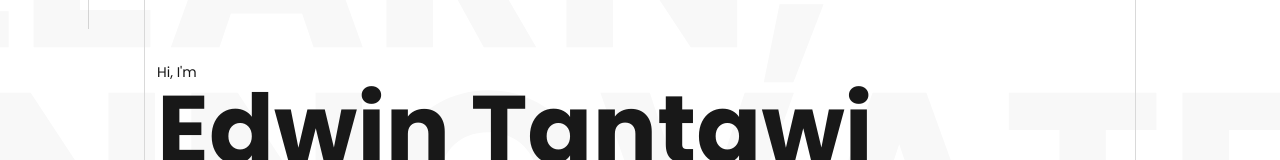
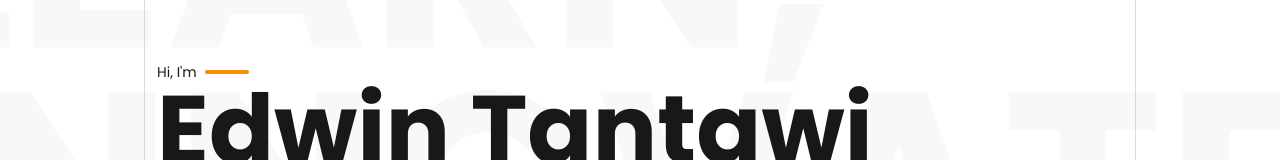
Before and after one commit to edwintantawi/portfolio-website, a Next.js app: page / in a window 1280 px wide. Shown: the part 211-371 px from the top of the page. Built offline with nearby package versions, Linux system fonts and the light colour scheme.

Commit message:
fix ornament and split AppDecoration

```diff
--- a/components/AppHero.jsx
+++ b/components/AppHero.jsx
@@ -1,17 +1,15 @@
 import DATA from '../data/user.json';
 import AppContainer from '../components/AppContainer';
-import AppDecoration from './AppDecoration';
 import AppButton from './AppButton';
 
 const AppHero = () => {
   return (
     <header className="bg-hero-pattern bg-center bg-cover">
-      <AppDecoration />
       <AppContainer>
         <div className="h-screen flex flex-col justify-center pt-16 items-center text-center lg:items-start lg:text-left">
           <span className="text-xs md:text-sm text-black flex items-center">
             <span>Hi, I'm</span>
-            <span className="hidden w-1/12 h-1 bg-orange ml-2 rounded-lg" />
+            <span className="block w-6 lg:w-11 h-1 bg-orange ml-2 rounded-lg" />
           </span>
           <h1 className="text-5xl lg:text-8xl font-bold text-black">
             {DATA.name}
```
